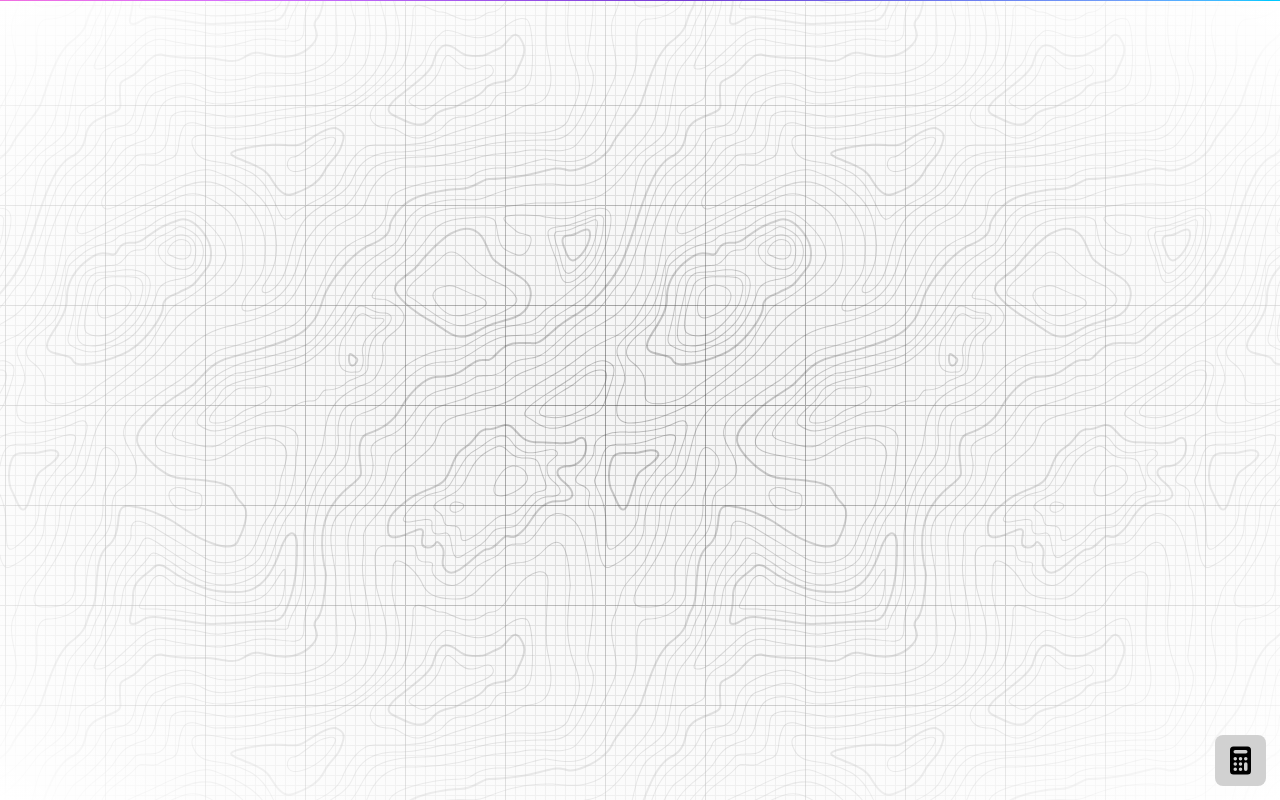
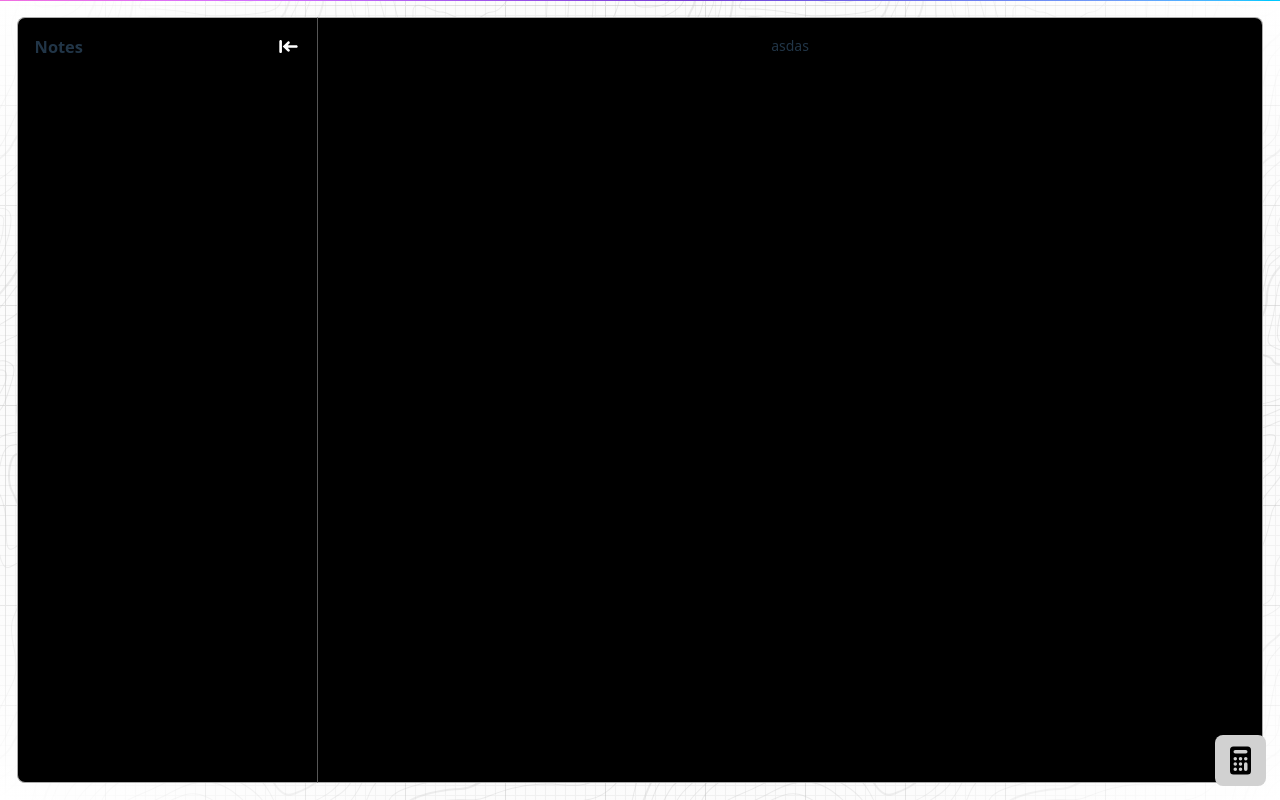
Before and after one commit to BigBadBodyPillow/Notes, a React (Vite) app: page / in a window 1280 px wide. Built offline with nearby package versions, Linux system fonts and the light colour scheme; the HTML template or start-up script is replaced by a standard one.

Commit message:
created basic strcture for main notes area and aside

```diff
--- a/src/App.css
+++ b/src/App.css
@@ -1,8 +1,7 @@
 #root {
-  /* max-width: 1280px; */
-  min-height: 100dvh;
+  /* min-height: 100dvh; */
   /* width: 100vw; */
-  /* height: 100vh; */
+  height: 100vh;
   margin: 0 auto;
   text-align: center;
 
@@ -43,3 +42,15 @@
     background: var(--light);
   }
 }
+
+main {
+  width: 100%;
+  height: 100%;
+  box-sizing: border-box;
+  padding: 1.2em;
+
+  z-index: 1;
+  display: flex;
+  justify-content: center;
+  /* gap: 1em; */
+}
--- a/src/App.jsx
+++ b/src/App.jsx
@@ -3,14 +3,17 @@ import "./App.css";
 // components
 import RainbowLine from "./components/RainbowLine/RainbowLine";
 import { Calculator } from "./components/Calculator/Calculator";
-
-// svg
-import TopographySVG from "./assets/Topography.svg?react";
+import { Notes } from "./components/Notes/Notes";
+import { Aside } from "./components/Notes/Aside/Aside";
 
 function App() {
   return (
     <>
       <RainbowLine />
+      <main>
+        <Aside />
+        <Notes />
+      </main>
       <Calculator />
     </>
   );
--- a/src/components/Calculator/Calculator.css
+++ b/src/components/Calculator/Calculator.css
@@ -3,9 +3,12 @@
   --display-colour: light-dark(#ddd, rgb(20, 20, 20));
   --keypad-background: light-dark(#c7c7c7, #1a1a1a);
 
+  position-anchor: --calculator-toggle;
   position: absolute;
-  bottom: 4rem;
-  right: 1rem;
+  bottom: calc(anchor(top) + 0.5em);
+  right: anchor(right);
+  /* bottom: 4rem;
+  right: 1rem; */
 
   display: block;
   display: flex;
@@ -32,6 +35,7 @@
 }
 
 .calculator-toggle {
+  anchor-name: --calculator-toggle;
   background-color: var(--button-background);
   position: absolute;
   bottom: 1rem;
--- /dev/null
+++ b/src/components/Notes/Aside/Aside.css
@@ -0,0 +1,51 @@
+@scope (main) {
+  aside {
+    padding: 1.2em;
+    border: 1px solid red;
+    max-width: 300px;
+    width: 100%;
+    border-radius: var(--border-radius) 0 0 var(--border-radius);
+    border: 1px solid var(--border-colour);
+    border-right: 0;
+    background: #000;
+    /* background: rgba(0, 0, 0, 0.45); */
+
+    &.expanded {
+      max-width: 50px;
+      /* height: fit-content; */
+      h3 {
+        display: none;
+      }
+    }
+
+    .title {
+      display: flex;
+      justify-content: center;
+      margin: auto;
+
+      h3 {
+        margin: 0;
+      }
+      button {
+        margin-left: auto;
+        display: grid;
+        place-items: center;
+        background: transparent;
+        /* margin: 0; */
+        padding: 0;
+
+        svg {
+          height: 1.5em;
+          width: 1.5em;
+          path {
+            fill: white;
+          }
+          /* fill: light-dark(#000, #fff); */
+        }
+      }
+    }
+  }
+
+  @scope (aside) {
+  }
+}
--- /dev/null
+++ b/src/components/Notes/Aside/Aside.jsx
@@ -0,0 +1,27 @@
+import { useState } from "react";
+//css
+import "./Aside.css";
+
+//icons
+import ExpandSVG from "../../../assets/collapse-right-svgrepo-com.svg?react";
+import ShrinkSVG from "../../../assets/collapse-left-svgrepo-com.svg?react";
+
+export function Aside() {
+  const [isExpanded, setIsExpanded] = useState(false);
+
+  function toggleExpand() {
+    setIsExpanded(!isExpanded);
+  }
+  return (
+    <>
+      <aside className={isExpanded ? "expanded" : ""}>
+        <div className="title">
+          <h3>Notes</h3>
+          <button onClick={toggleExpand}>
+            {isExpanded ? <ExpandSVG /> : <ShrinkSVG />}
+          </button>
+        </div>
+      </aside>
+    </>
+  );
+}
--- /dev/null
+++ b/src/components/Notes/Notes.css
@@ -0,0 +1,18 @@
+@scope (main) {
+  .notes-container {
+    box-sizing: inherit;
+    flex: 1;
+    height: 100%;
+    max-width: 1280px;
+    /* margin: 0 auto; */
+    border-radius: 0 var(--border-radius) var(--border-radius) 0;
+    border: 1px solid var(--border-colour);
+    border-left: 1px solid hsl(from var(--border-colour) h s l / 0.5);
+    background: #000;
+    /* background: rgba(0, 0, 0, 0.45); */
+    padding: inherit;
+  }
+
+  @scope (.notes-container  ) {
+  }
+}
--- /dev/null
+++ b/src/components/Notes/Notes.jsx
@@ -0,0 +1,9 @@
+import "./Notes.css";
+
+export function Notes() {
+  return (
+    <>
+      <div className="notes-container">asdas</div>
+    </>
+  );
+}
--- a/src/index.css
+++ b/src/index.css
@@ -19,6 +19,7 @@
 
   color-scheme: light dark;
   color: var(--text-colour);
+  background-color: #000;
   background-color: var(--background-colour);
 
   font-synthesis: none;
@@ -27,9 +28,6 @@
   -moz-osx-font-smoothing: grayscale;
 
   box-sizing: border-box;
-}
-html {
-  background-color: #000;
 }
 * {
   box-sizing: inherit;
@@ -79,6 +77,10 @@ button:hover {
   transform: scale(0.9);
   /* border-color: var(--link--hover-color); */
 }
+button:active {
+  transform: scale(1);
+  /* border-color: var(--link--hover-color); */
+}
 button:focus,
 button:focus-visible {
   outline: 4px auto -webkit-focus-ring-color;
```
Also changed, not shown: src/assets/collapse-left-svgrepo-com.svg (added), src/assets/collapse-right-svgrepo-com.svg (added).
